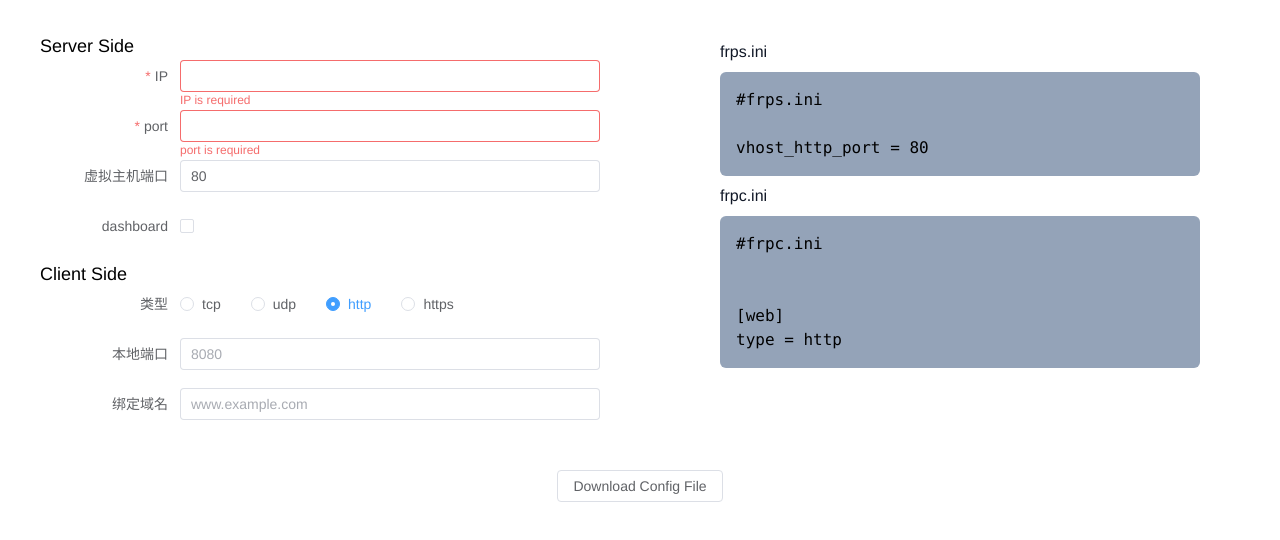
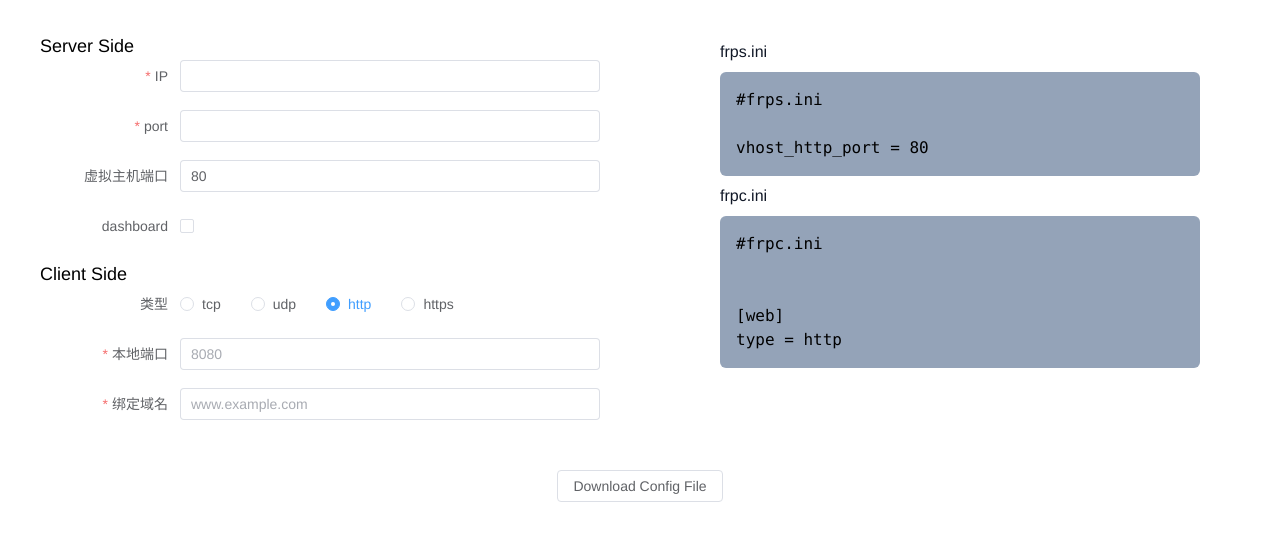
Before and after one commit to JunIce/frp-visual-config, a Vue app: page / in a window 1280 px wide. Shown: the top 540 px of the page. Built offline with nearby package versions, Linux system fonts and the light colour scheme.

Commit message:
fix(): fix client validate

```diff
--- a/src/components/ClientConfig.vue
+++ b/src/components/ClientConfig.vue
@@ -1,6 +1,8 @@
 <template>
   <el-form
+    ref="clientConfRef"
     :model="state"
+    :rules="rules"
     :label-width="app.isMobile ? 'auto' : 140"
     :label-position="app.isMobile ? 'left' : 'right'"
   >
@@ -74,10 +76,15 @@
   </el-form>
 </template>
 <script lang="ts" setup>
+import { computed, ref } from "vue";
 import { useClient } from "../store/client";
 import { useApp } from "../store/app";
+import { FormInstance } from "element-plus";
+import validator from "validator";
+
 const state = useClient();
 const app = useApp();
+const clientConfRef = ref<FormInstance>();
 
 const types = [
   {
@@ -93,4 +100,79 @@ const types = [
     label: "https",
   },
 ];
+
+const rules = computed(() => {
+  return {
+    local_ip: [
+      {
+        required: true,
+      },
+      {
+        validator: (rule: any, value: string, cb: Function) => {
+          if (validator.isIP(value)) {
+            cb();
+          } else {
+            cb(new Error("请输入正确的IP"));
+          }
+        },
+      },
+    ],
+    local_port: [
+      {
+        required: true,
+      },
+      {
+        validator: (rule: any, value: string, cb: Function) => {
+          if (validator.isPort(value)) {
+            cb();
+          } else {
+            cb(new Error("请输入正确的port"));
+          }
+        },
+      },
+    ],
+    remote_port: [
+      {
+        required: true,
+      },
+      {
+        validator: (rule: any, value: string, cb: Function) => {
+          if (validator.isPort(value)) {
+            cb();
+          } else {
+            cb(new Error("请输入正确的port"));
+          }
+        },
+      },
+    ],
+    custom_domains: [
+      {
+        required: true,
+      },
+      {
+        validator: (rule: any, value: string, cb: Function) => {
+          if (validator.isFQDN(value)) {
+            cb();
+          } else {
+            cb(new Error("请输入正确的domain"));
+          }
+        },
+      },
+    ],
+  };
+});
+
+const validate = () => {
+  return new Promise((resolve, reject) => {
+    clientConfRef.value!.validate((valid, fields) => {
+      if (valid) {
+        resolve(state);
+      }
+    });
+  });
+};
+
+defineExpose({
+  validate,
+});
 </script>
--- a/src/components/ServerConfig.vue
+++ b/src/components/ServerConfig.vue
@@ -38,7 +38,7 @@
   </div>
 </template>
 <script lang="ts" setup>
-import { computed, onMounted, ref } from "vue";
+import { computed, ref } from "vue";
 import { useServer } from "../store/server";
 import { useClient } from "../store/client";
 import { useApp } from "../store/app";
@@ -116,12 +116,6 @@ const validate = () => {
   });
 };
 
-onMounted(() => {
-  setTimeout(() => {
-    validate();
-  }, 3000);
-});
-
 defineExpose({
   validate,
 });
--- a/src/views/Panel.vue
+++ b/src/views/Panel.vue
@@ -9,7 +9,7 @@
           </div>
           <p class="text-lg">Client Side</p>
           <div>
-            <ClientConfig />
+            <ClientConfig ref="clientConfRef" />
           </div>
         </div>
       </el-col>
@@ -47,6 +47,7 @@ const clientState = useClient();
 const serverState = useServer();
 
 const serverConfRef = ref();
+const clientConfRef = ref();
 
 const serverConf = computed(() => {
   let str = "#frps.ini\n";
@@ -127,7 +128,10 @@ const clientConf = computed(() => {
 });
 
 const download = () => {
-  serverConfRef.value.validate().then(() => {
+  Promise.all([
+    serverConfRef.value.validate(),
+    clientConfRef.value.validate(),
+  ]).then(() => {
     downloadFile(serverConf.value, "frps.ini");
     downloadFile(clientConf.value, "frpc.ini");
   });
```
